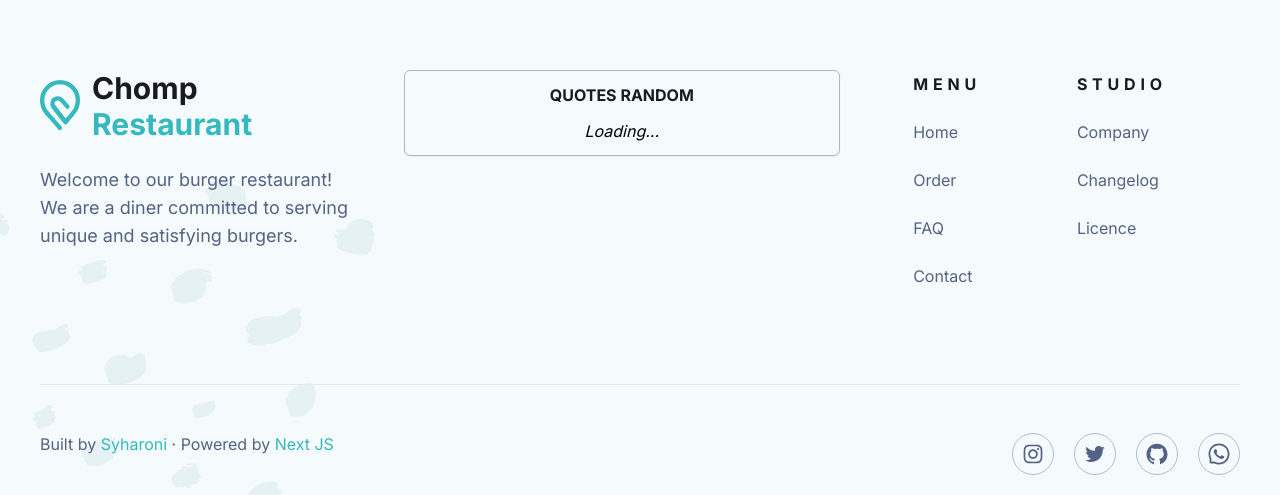
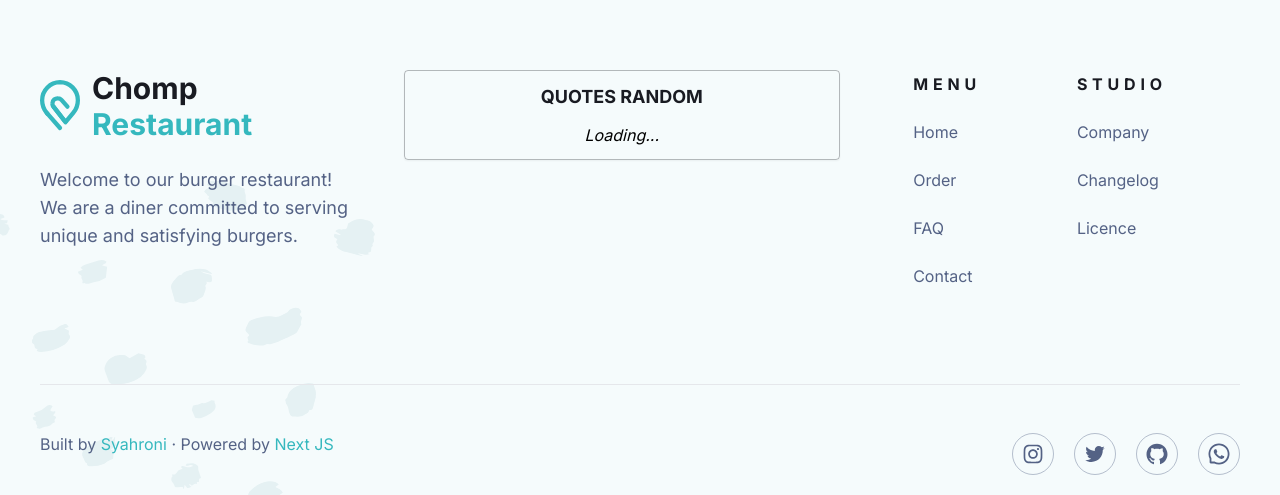
Before and after one commit to bwafi/chomp-restaurant, a Next.js app: page / in a window 1280 px wide. Shown: the part 5841-6336 px from the top of the page. Built offline with nearby package versions, Linux system fonts and the light colour scheme; no server answers.

Commit message:
footer fix

```diff
--- a/components/Footer.js
+++ b/components/Footer.js
@@ -35,7 +35,7 @@ const Footer = () => {
         <p className="text-paragraf ">
           Built by{' '}
           <Link href="https://github.com/bwafi" target="_blank" className="text-primary">
-            Syharoni
+            Syahroni
           </Link>{' '}
           · Powered by{' '}
           <Link href="https://nextjs.org/" target="_blank" className="text-primary">
@@ -71,8 +71,8 @@ const Quotes = () => {
   }, []);
 
   return (
-    <div className="h-fit md:w-8/12 w-full py-3 px-3 flex items-center flex-col space-y-3 border border-heading/30 rounded-md shadow-sm">
-      <h4 className="text-heading font-bold ">QUOTES RANDOM</h4>
+    <div className="md:w-8/12 w-full h-full py-3 px-3 flex items-center flex-col space-y-3 border border-heading/30 rounded shadow-sm">
+      <h4 className="text-heading font-bold text-lg">QUOTES RANDOM</h4>
       {Object.keys(quotes).length === 0 ? (
         <i>Loading...</i>
       ) : (
@@ -83,9 +83,9 @@ const Quotes = () => {
             wrapper="blockquote"
             cursor={true}
             repeat={Infinity}
-            className="text-center text-lg text-paragraf"
+            className="text-center text-lg text-heading"
           />
-          <i className="font-light text-lg font-serif">~{quotes.author}~</i>
+          <i className="font-light text-lg font-serif text-paragraf">~{quotes.author}~</i>
         </>
       )}
     </div>
```
